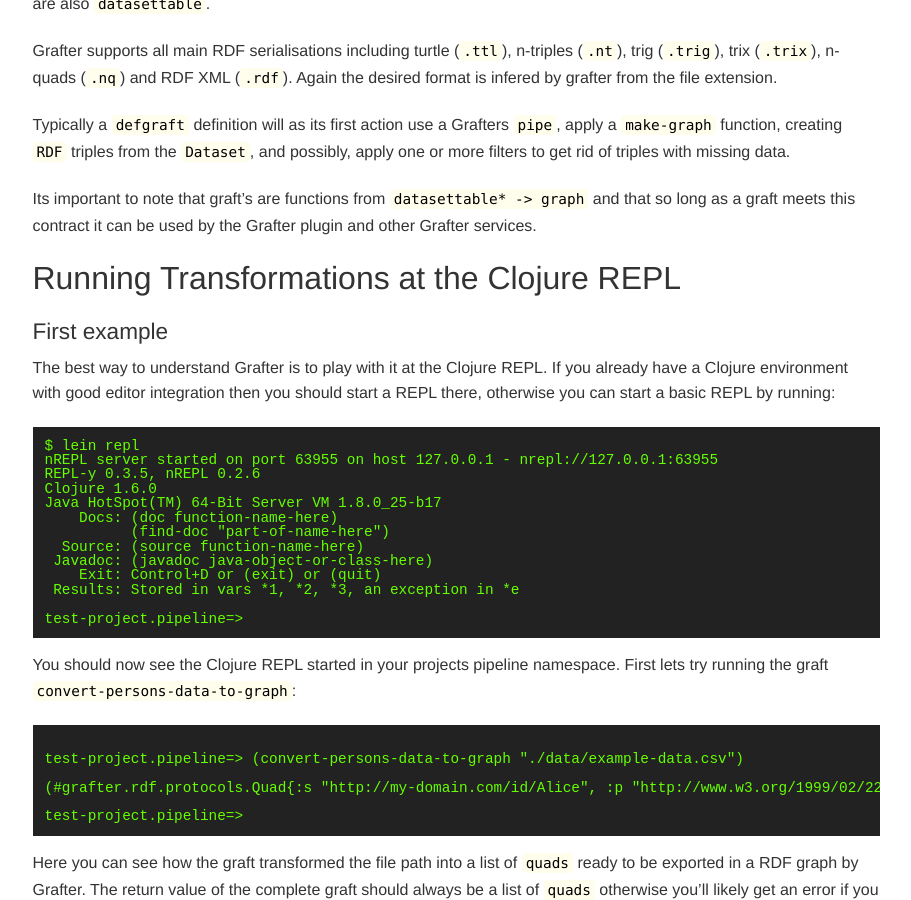
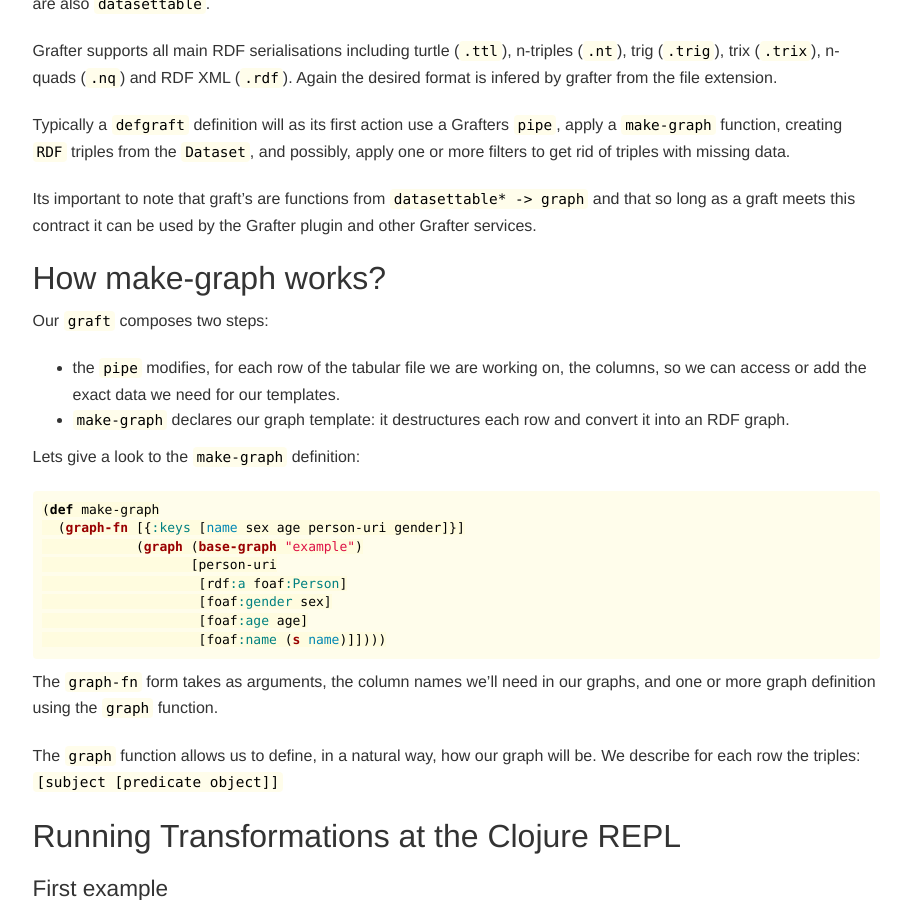
Before and after one commit to Swirrl/grafter-docs, a Jekyll site: the page built from _getting-started/040-understanding-grafts.md, in a window 1280 px wide and 900 px high, scrolled down 843 px. Shown: the whole window, without its empty margins (330-1241 px from the left). Built offline with Jekyll 4.4.1, drawn with Linux system fonts in a browser that asks for light colours.

Commit message:
add a paragraph about graph-fn

```diff
--- a/_getting-started/040-understanding-grafts.md
+++ b/_getting-started/040-understanding-grafts.md
@@ -46,6 +46,32 @@
 Typically a `defgraft` definition will as its first action use a Grafters `pipe`, apply a `make-graph` function, creating `RDF` triples from the `Dataset`, and possibly, apply one or more filters to get rid of triples with missing data.
 
 Its important to note that graft's are functions from `datasettable* -> graph` and that so long as a graft meets this contract it can be used by the Grafter plugin and other Grafter services.
+
+## How make-graph works?
+
+Our `graft` composes two steps:
+
+* the `pipe` modifies, for each row of the tabular file we are working on, the columns, so we can access or add the exact data we need for our templates.
+* `make-graph` declares our graph template: it destructures each row and convert it into an RDF graph.
+
+Lets give a look to the `make-graph` definition:
+
+{% highlight clojure %}
+
+(def make-graph
+  (graph-fn [{:keys [name sex age person-uri gender]}]
+            (graph (base-graph "example")
+                   [person-uri
+                    [rdf:a foaf:Person]
+                    [foaf:gender sex]
+                    [foaf:age age]
+                    [foaf:name (s name)]])))
+
+{% endhighlight %}
+
+The `graph-fn` form takes as arguments, the column names we'll need in our graphs, and one or more graph definition using the `graph` function.
+
+The `graph` function allows us to define, in a natural way, how our graph will be. We describe for each row the triples: `[subject [predicate object]]`
 
 ## Running Transformations at the Clojure REPL
 
```
